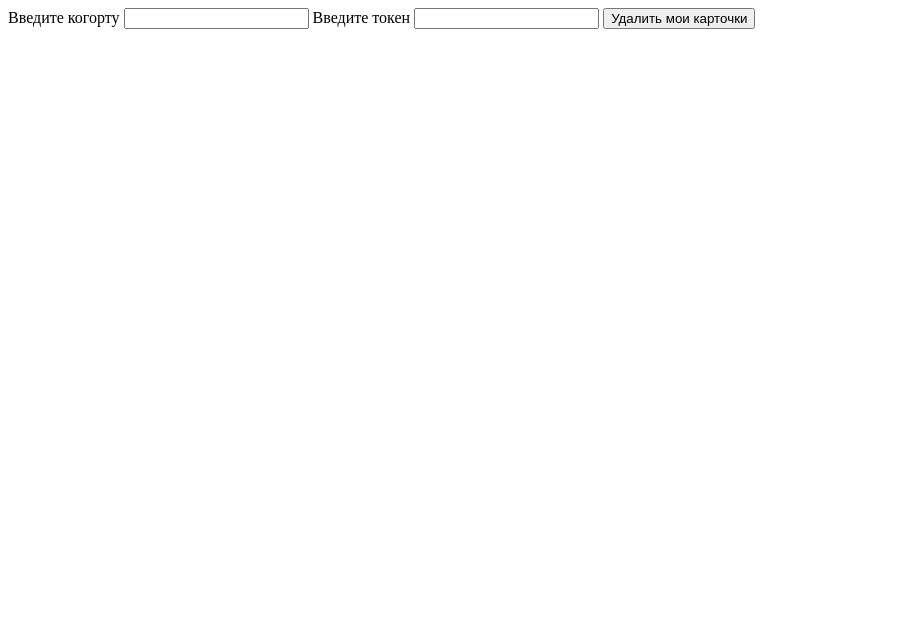
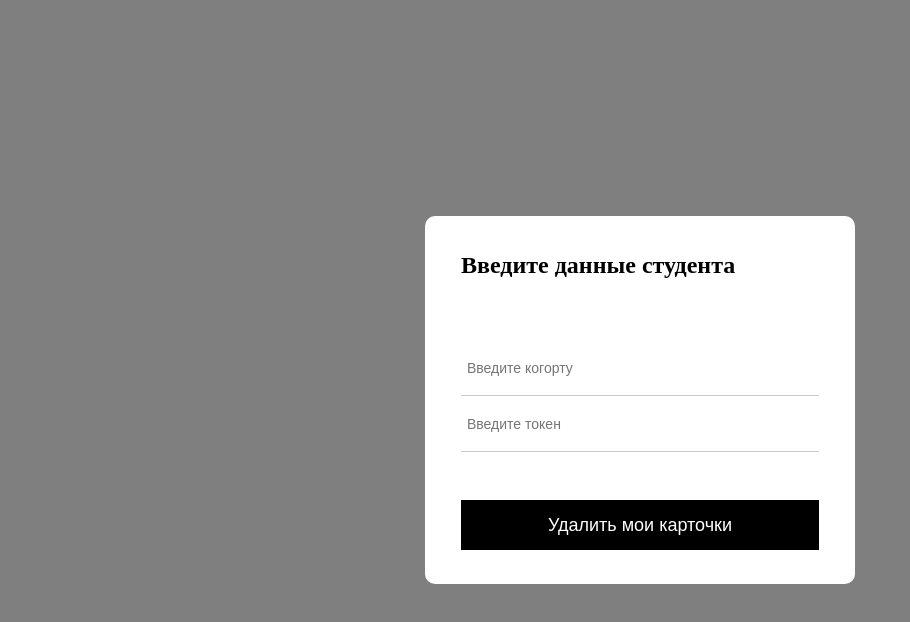
Before and after one commit to MaxOrel/kill_bill, a plain HTML site: page index.html in a window 1280 px wide. Shown: the whole page, without its empty margins (0-910 px from the left). Drawn offline with Linux system fonts and the light colour scheme.

Commit message:
Добавил стилей и чуток поработал над удобством использования

```diff
--- a/index.html
+++ b/index.html
@@ -1,27 +1,21 @@
 <!DOCTYPE html>
-<html lang="en">
+<html lang="ru">
 <head>
     <meta charset="UTF-8">
     <meta name="viewport" content="width=device-width, initial-scale=1.0">
-    <title>Document</title>
+    <title>Удалить карточки</title>
+    <link rel="stylesheet" href="./popup/popup.css">
 </head>
 <body>
-    <div class="form">
-        <form id="kill_bill" action="">
-            <label>
-                <span class="form__label">
-                    Введите когорту
-                </span>
-                <input id="cohort" type="text" name="cohort">
-            </label>
-            <label>
-                <span class="form__label">
-                    Введите токен
-                </span>
-                <input id="token" type="text" name="token">
-            </label>
-            <button type="submit">Удалить мои карточки</button>
-        </form>
+    <div class="popup popup_is-opened">
+        <div class="popup__content">
+          <h3 class="popup__title">Введите данные студента</h3>
+          <form id="kill_bill" class="popup__form" name="delete-cards" novalidate>
+              <input type="text" name="cohort" class="popup__input" id="cohort" placeholder="Введите когорту" required>
+              <input type="text" name="token" class="popup__input" id="token" placeholder="Введите токен" required>
+              <button class="button popup__button popup__button_place_edit" type="submit">Удалить мои карточки</button>
+          </form>
+        </div>
     </div>
     <script src="./script.js"></script>
 </body>
--- /dev/null
+++ b/popup/__button/_disabled/popup__button_disabled.css
@@ -0,0 +1,4 @@
+.popup__button_disabled {
+    background-color: white;
+    color: rgba(0, 0, 0, 0.2);
+}
--- /dev/null
+++ b/popup/__button/_place/popup__button_place_edit.css
@@ -0,0 +1,3 @@
+.popup__button_place_edit {
+    font-size: 18px;
+}
--- /dev/null
+++ b/popup/__button/popup__button.css
@@ -0,0 +1,10 @@
+.popup__button {
+  width: 100%;
+  height: 50px;
+  border: 1px solid rgba(0, 0, 0, .2);
+  background-color: #000000;
+  margin-top: 48px;
+  color: white;
+  font-size: 36px;
+  cursor: pointer;
+}
--- /dev/null
+++ b/popup/__close/_place/popup__close_place_image-popup.css
@@ -0,0 +1,7 @@
+.popup__close_place_image-popup {
+    width: 41px;
+    height:41px;
+    top: -41px;
+    right: -41px;
+    transform: rotate(90deg);
+}
--- /dev/null
+++ b/popup/__close/popup__close.css
@@ -0,0 +1,7 @@
+.popup__close {
+  width: 26px;
+  position: absolute;
+  top: -26px;
+  right: -26px;
+  cursor: pointer;
+}
--- /dev/null
+++ b/popup/__content/_from/popup__content_from_image.css
@@ -0,0 +1,5 @@
+.popup__content_from_image {
+    width: auto;
+    border-radius: 0;
+    padding: 0;
+}
--- /dev/null
+++ b/popup/__content/popup__content.css
@@ -0,0 +1,15 @@
+.popup__content {
+  width: 430px;
+  min-height: 330px;
+  background-color: #fff;
+  border-radius: 10px;
+  position: relative;
+  box-sizing: border-box;
+  padding: 34px 36px;
+}
+
+@media screen and (max-width: 540px) {
+  .popup__content {
+    width: calc(100% - 60px);
+  }
+}
--- /dev/null
+++ b/popup/__form/popup__form.css
@@ -0,0 +1,3 @@
+.popup__form {
+  margin-top: 60px;
+}
--- /dev/null
+++ b/popup/__input/popup__input.css
@@ -0,0 +1,11 @@
+.popup__input {
+  width: 100%;
+  height: 47px;
+  border: 0;
+  border-bottom: 1px solid rgba(0, 0, 0, .2);
+  font-size: 14px;
+  line-height: 17px;
+  box-sizing: border-box;
+  padding: 5px 6px 13px;
+  margin-top: 9px;
+}
--- /dev/null
+++ b/popup/__title/popup__title.css
@@ -0,0 +1,5 @@
+.popup__title {
+  margin: 0;
+  font-size: 24px;
+  line-height: 30px;
+}
--- /dev/null
+++ b/popup/_is-opened/popup_is-opened.css
@@ -0,0 +1,3 @@
+.popup.popup_is-opened {
+  display: flex;
+}
--- /dev/null
+++ b/popup/popup.css
@@ -0,0 +1,24 @@
+@import url(./__content/popup__content.css);
+@import url(./__close/popup__close.css);
+@import url(./__title/popup__title.css);
+@import url(./__form/popup__form.css);
+@import url(./__input/popup__input.css);
+@import url(./__button/popup__button.css);
+@import url(./_is-opened/popup_is-opened.css);
+@import url(./__button/_place/popup__button_place_edit.css);
+@import url(./__content/_from/popup__content_from_image.css);
+@import url(./__close/_place/popup__close_place_image-popup.css);
+@import url(./__button/_disabled/popup__button_disabled.css);
+
+.popup {
+  position: fixed;
+  top: 0;
+  left: 0;
+  width: 100%;
+  height: 100%;
+  background-color: rgba(0, 0, 0, .5);
+  display: flex;
+  align-items: center;
+  justify-content: center;
+  display: none;
+}
--- a/script.js
+++ b/script.js
@@ -1,7 +1,11 @@
 const form = document.querySelector('#kill_bill');
+const button = form.querySelector('.button');
 
 form.addEventListener('submit', function (evt) {
     evt.preventDefault();
+    button.textContent = 'Удаляем...'
+    button.classList.add('popup__button_disabled');
+    button.setAttribute('disabled', 'disabled');
 
     const tokenValue = form.querySelector('#token').value;
     const cohortValue = form.querySelector('#cohort').value;
@@ -57,6 +61,9 @@ form.addEventListener('submit', function (evt) {
                     }
                 })
                 alert('Все ваши карточки удалены');
+                button.textContent = 'Удалить мои карточки';
+                button.classList.remove('popup__button_disabled');
+                button.removeAttribute('disabled');
             })
             .catch((err) => alert(`ошибка, проверьте правильность ввода данных`))
         })
```
